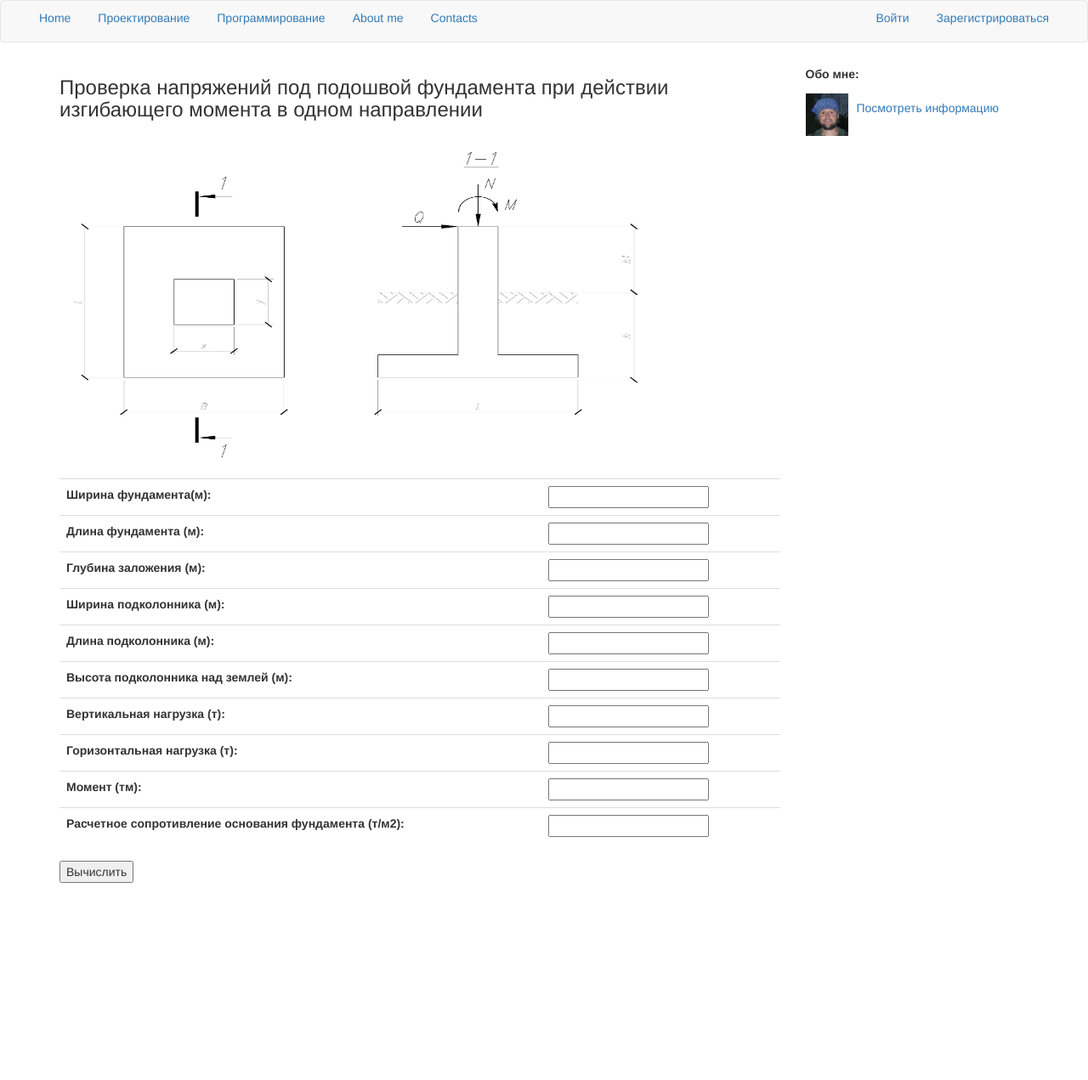
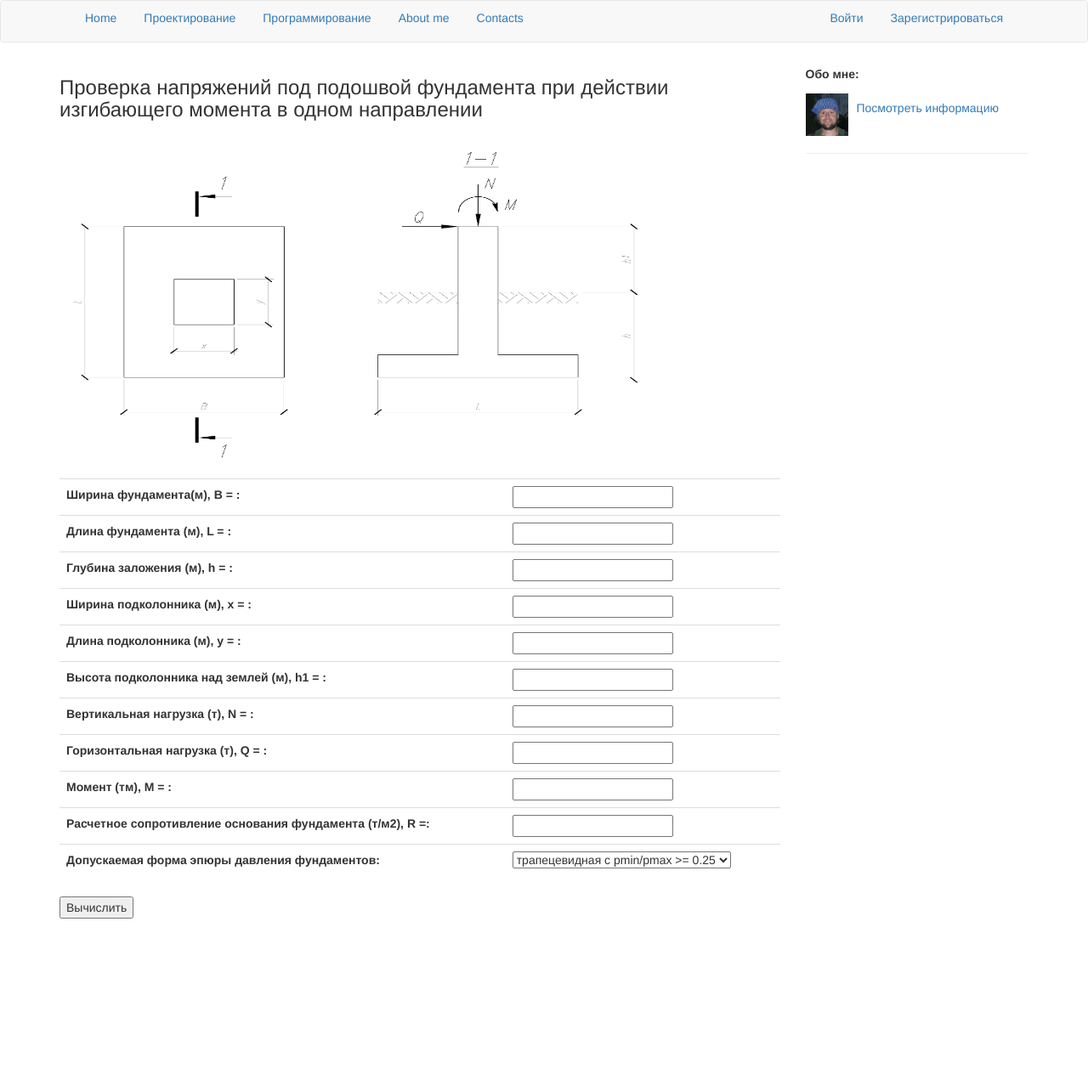
Before and after one commit to IvanSimeyko/blog, a Django app: page /foundation/results/ in a window 1280 px wide. Shown: the whole page at 85% size. Before the commit the page ends 1039 px from the top, so only its background shows below. Run offline with Django 3.2, Linux system fonts and the light colour scheme; parts of the project's set-up code (start-up, migrations or seed data) failed here and were passed over; some libraries are stand-ins or nearby versions.

Commit message:
simple modify

```diff
--- a/articles/admin.py
+++ b/articles/admin.py
@@ -16,6 +16,7 @@ class ArticleAdmin(MarkdownModelAdmin):
     inlines = [ArticleInline]
     list_filter = ['article_date']
     formfield_overrides = {TextField: {'widget': AdminMarkdownWidget}}
+    #prepopulated_fields = {'article_slug': ('article_title',)}
 
 admin.site.register(Article, ArticleAdmin)
 admin.site.register(Tag)
--- a/articles/models.py
+++ b/articles/models.py
@@ -26,6 +26,7 @@ class Article(models.Model):
     article_publish = models.BooleanField(default=True)
     article_likes = models.IntegerField(default=0)
     article_tags = models.ManyToManyField(Tag)
+    #article_slug = models.SlugField(max_length=25, default='ivan')
 
     objects = ArticleQuerySet.as_manager()
 
--- a/articles/templates/articles/article_detail.html
+++ b/articles/templates/articles/article_detail.html
@@ -10,7 +10,9 @@
     <h3> {{ article.article_title }} </h3>
     <h6> {{ article.article_tags.all|join:", "  }} </h6>
     <p> {{ article.article_text|markdown }} </p>
-    <p><img src="{% static 'img/likes.jpg' %}" width="15" height="15">
+    <p>
+        <a href="{% url 'articles:add_like' article.id %}">
+            <img src="{% static 'img/likes.jpg' %}" width="15" height="15"> </a>
         <small>{{ article.article_likes }}</small></p>
     <hr>
     <p>Комментарии:</p>
--- a/foundations/views.py
+++ b/foundations/views.py
@@ -1,19 +1,23 @@
-# -*- coding: utf-8 -*-
+## -*- coding: utf-8 -*-
 from django.shortcuts import render
 from django import forms
 
 
 class QuadraticForm(forms.Form):
-    width_foundation = forms.FloatField(label="Ширина фундамента(м)")
-    length_foundation = forms.FloatField(label="Длина фундамента (м)")
-    depth_foundation = forms.FloatField(label="Глубина заложения (м)")
-    width_bucket = forms.FloatField(label="Ширина подколонника (м)")
-    length_bucket = forms.FloatField(label="Длина подколонника (м)")
-    height_above_ground = forms.FloatField(label="Высота подколонника над землей (м)")
-    vertical_force = forms.FloatField(label="Вертикальная нагрузка (т)")
-    horizontal_force = forms.FloatField(label="Горизонтальная нагрузка (т)")
-    moment = forms.FloatField(label="Момент (тм)")
-    resistance_soil = forms.FloatField(label="Расчетное сопротивление основания фундамента (т/м2)")
+    b = forms.FloatField(label="Ширина фундамента(м),  B = ")
+    l = forms.FloatField(label="Длина фундамента (м),  L = ")
+    h = forms.FloatField(label="Глубина заложения (м),  h = ")
+    x = forms.FloatField(label="Ширина подколонника (м),  x = ")
+    y = forms.FloatField(label="Длина подколонника (м),  y = ")
+    h1 = forms.FloatField(label="Высота подколонника над землей (м), h1 = ")
+    N = forms.FloatField(label="Вертикальная нагрузка (т),  N = ")
+    Q = forms.FloatField(label="Горизонтальная нагрузка (т),  Q = ")
+    M = forms.FloatField(label="Момент (тм),  M = ")
+    R = forms.FloatField(label="Расчетное сопротивление основания фундамента (т/м2),  R =")
+    epurs = forms.ChoiceField(label="Допускаемая форма эпюры давления фундаментов",
+                              choices=(('1', 'трапецевидная с pmin/pmax >= 0.25'),
+                                      ('2', 'треугольная без отрыва подошвы'),
+                                      ('3', 'треугольная с отрывом подошвы'),))
 
     def clean(self):
         data = self.cleaned_data
@@ -23,83 +27,112 @@ class QuadraticForm(forms.Form):
 
 
 # weight of the foundation
-def weight_found(width_foundation, length_foundation, depth_foundation,
-                 width_bucket, length_bucket, height_above_ground):
-    weight = width_foundation*length_foundation*depth_foundation*2 +\
-        width_bucket*length_bucket*height_above_ground*2.75
+def weight_found(b, l, h, x, y, h1):
+    weight = b*l*h*2 + x*y*h1*2.75
     return weight
 
 
-def load_in_found(vertical_force, weight_found,
-                  horizontal_force, moment, depth_foundation, height_above_ground):
-    vertical_load = vertical_force + weight_found
-    moment = moment + horizontal_force*(depth_foundation+height_above_ground)
+def load_in_found(N, Q, b, l, h, x, y, h1, M):
+    vertical_load = N + weight_found(b, l, h, x, y, h1)
+    moment = M + Q*(h+h1)
     return vertical_load, moment
 
 
-def geometry(width_foundation, length_foundation):
-    square = width_foundation*length_foundation
-    resistance_moment = width_foundation*length_foundation**2 / 6
+def geometry(b, l):
+    square = b*l
+    resistance_moment = b*l**2 / 6
     return square, resistance_moment
 
 
-def eccentricity(load_in_found):
-    eccentricity = load_in_found[1] / load_in_found[0]
+def eccentricity(N, Q, b, l, h, x, y, h1, M):
+    eccentricity = load_in_found(N, Q, b, l, h, x, y, h1, M)[1] / load_in_found(N, Q, b, l, h, x, y, h1, M)[0]
     return eccentricity
 
 
-def pressure(load_in_found, geometry, eccentricity, length_foundation, width_foundation):
-    if eccentricity <= 0.25*length_foundation:
-        if eccentricity < length_foundation/1.6:
-            pressure_max = load_in_found[0]/geometry[0] + load_in_found[1]/geometry[1]
-            pressure_min = load_in_found[0]/geometry[0] - load_in_found[1]/geometry[1]
-            return '\n \n Эпюра давления под подошвой фундамента имеет трапецивидный вид.\
-            Максимальное краевое давление pmax = %.2f; pmin = %.2f' % (pressure_max, pressure_min)
-        elif eccentricity == length_foundation/1.6:
-            pressure_max = load_in_found[0]/geometry[0] + load_in_found[1]/geometry[1]
-            pressure_min = load_in_found[0]/geometry[0] - load_in_found[1]/geometry[1]
-            return '\n \n Эпюра давления под подошвой фундамента имеет треугольный вид.\
-            Максимальное краевое давление pmax = %.2f; pmin = %.2f' % (pressure_max, pressure_min)
-        elif eccentricity > length_foundation/1.6:
-            c0 = length_foundation/2 - eccentricity
-            if c0 <= length_foundation:
-                pressure_max = 2*load_in_found[0] / (3*width_foundation*c0)
+def pressure(N, Q, b, l, h, x, y, h1, M, R):
+    if eccentricity(N, Q, b, l, h, x, y, h1, M) <= 0.25*l:
+        if eccentricity(N, Q, b, l, h, x, y, h1, M) < l/6:
+            pressure_max = load_in_found(N, Q, b, l, h, x, y, h1, M)[0]/geometry(b, l)[0] + \
+                           load_in_found(N, Q, b, l, h, x, y, h1, M)[1]/geometry(b, l)[1]
+            pressure_min = load_in_found(N, Q, b, l, h, x, y, h1, M)[0]/geometry(b, l)[0] - \
+                           load_in_found(N, Q, b, l, h, x, y, h1, M)[1]/geometry(b, l)[1]
+            pressure_soil = pressure_max / geometry(b, l)[0]
+            if pressure_soil <= 1.2 * R:
+                text = 'Эпюра давления под подошвой фундамента имеет трапецивидный вид. \n \
+                       Максимальное краевое давление pmax = %.2f (т/м2); минимальное pmin = %.2f (т/м2)' \
+                       % (pressure_max, pressure_min)
+                return text
+            else:
+                return '\n \n Максимальное напряжение pmax = %.2f (т/м2) превышает допустимое Rmax = %.2f (т/м2).\
+                Увеличьте размеры фундамента' % (pressure_max, 1.2*R)
+
+        elif eccentricity(N, Q, b, l, h, x, y, h1, M) == l/6:
+            pressure_max = load_in_found(N, Q, b, l, h, x, y, h1, M)[0]/geometry(b, l)[0] + \
+                           load_in_found(N, Q, b, l, h, x, y, h1, M)[1]/geometry(b, l)[1]
+            pressure_soil = pressure_max / geometry(b, l)[0]
+            if pressure_soil <= 1.2 * R:
+                return '\n \n Эпюра давления под подошвой фундамента имеет треугольный вид.\
+                Максимальное краевое давление pmax = %.2f (т/м2); pmin = 0' % pressure_max
+            else:
+                return '\n \n Максимальное напряжение pmax = %.2f (т/м2) превышает допустимое Rmax = %.2f (т/м2).\
+                Увеличьте размеры фундамента' % (pressure_max, 1.2*R)
+
+        elif l/6 < eccentricity(N, Q, b, l, h, x, y, h1, M) < l/4:
+            c0 = l/2 - eccentricity(N, Q, b, l, h, x, y, h1, M)
+            gap_found = l-(3*c0)
+            pressure_max = 2*load_in_found(N, Q, b, l, h, x, y, h1, M)[0] / (3*b*c0)
+            pressure_soil = pressure_max / geometry(b, l)[0]
+            if pressure_soil <= 1.2 * R:
                 return '\n \n Эпюра давления под подошвой имеет треугольную форму (имеется отрыв фундамента.\
-                Максимальное краевое давление pmax=%.2f.\n \
-                Величина отрыва подошвы фундамента Со = %.2f' % (pressure_max, c0)
+                       Максимальное краевое давление pmax=%.2f. (т/м2) \n \
+                       Величина отрыва подошвы фундамента Со = %.2f' % (pressure_max, gap_found)
             else:
-                return '\n \n '
+                return '\n \n Максимальное напряжение pmax = %.2f (т/м2) превышает допустимое Rmax = %.2f (т/м2).\
+                Увеличьте размеры фундамента' % (pressure_max, 1.2*R)
+
     else:
-        max_eccentricity = 0.25 * length_foundation
-        return '\n \n Эксцентриситет больше предльного значения\
-        (чертверть длины фундамента = %.2f). Увелитьте размеры фундаменты!' % max_eccentricity
+        max_eccentricity = 0.25 * l
+        return '\n \n Эксцентриситет = %.2f больше предельного значения\
+        (%.2f). Увеличьте размеры фундаменты!' % (eccentricity(N, Q, b, l, h, x, y, h1, M), max_eccentricity)
 
 
 def foundation_results(request):
     if request.GET:
         form = QuadraticForm(request.GET)
         if form.is_valid():
-            width_foundation = form.cleaned_data.get('width_foundation')
-            length_foundation = form.cleaned_data.get('length_foundation')
-            depth_foundation = form.cleaned_data.get('depth_foundation')
-            width_bucket = form.cleaned_data.get('width_bucket')
-            length_bucket = form.cleaned_data.get('length_bucket')
-            height_above_ground = form.cleaned_data.get('height_above_ground')
-            vertical_force = form.cleaned_data.get('vertical_force')
-            horizontal_force = form.cleaned_data.get('horizontal_force')
-            moment = form.cleaned_data.get('moment')
-            resistance_soil = form.cleaned_data.get('resistance_soil')
+            b = form.cleaned_data.get('b')
+            l = form.cleaned_data.get('l')
+            h = form.cleaned_data.get('h')
+            x = form.cleaned_data.get('x')
+            y = form.cleaned_data.get('y')
+            h1 = form.cleaned_data.get('h1')
+            N = form.cleaned_data.get('N')
+            Q = form.cleaned_data.get('Q')
+            M = form.cleaned_data.get('M')
+            R = form.cleaned_data.get('R')
+            epurs = form.cleaned_data.get('epurs')
 
-            weight_found = weight_found(width_foundation, length_foundation,
-                                 depth_foundation, width_bucket, length_bucket, height_above_ground)
+            weight_foundations = '\n \n \n Вес фундамента = %.2f (т)' % weight_found(b, l, h, x, y, h1)
 
-            load_in_foundations = load_in_found(vertical_force, weight_found(width_foundation, length_foundation,
-                                                depth_foundation, width_bucket, length_bucket, height_above_ground),
-                                                horizontal_force, moment, depth_foundation, height_above_ground)
+            load_in_foundations = '\n \n \n Нагрузка на обрезе фундамента N = {} (т), M = {} (тм)' \
+                                  .format(load_in_found(N, Q, b, l, h, x, y, h1, M)[0],
+                                          load_in_found(N, Q, b, l, h, x, y, h1, M)[1])
 
+            geometry_foundations = geometry(b, l)
+
+            eccentricity_foundations = '\n \n \n Относительный эксцентриситет приложения нагружки %.2f'\
+                                       % eccentricity(N, Q, b, l, h, x, y, h1, M)
+
+            pressure_foundations = pressure(N, Q, b, l, h, x, y, h1, M, R)
+
+            e = epurs
             return render(request, "foundation-result.html",
                           {'form': form, 'weight_foundations': weight_foundations,
-                                         'load_in_foundations': load_in_foundations, })
+                                         'load_in_foundations': load_in_foundations,
+                                         'geometry_foundations': geometry_foundations,
+                                         'eccentricity_foundations': eccentricity_foundations,
+                                         'pressure_foundations': pressure_foundations,
+                                         'e': e})
         else:
             return render(request, "foundation-result.html", {'form': form})
     else:
--- a/templates/base.html
+++ b/templates/base.html
@@ -22,7 +22,7 @@
   <body>
 
     <nav class="navbar navbar-default" role="navigation">
-        <div class="container-fluid">
+        <div class="container">
             <div class="navbar-header">
                 <button type="button" class="navbar-toggle collapsed" data-toggle="collapse" data-target="#navbar" aria-expanded="false" aria-controls="navbar">
                     <span class="sr-only">Toggle navigation</span>
@@ -70,6 +70,7 @@
                             </a>
                             <h5> <a href="{% url 'about_me:me' %}"> Посмотреть информацию </a></h5>
                         </div>
+                        <hr>
 
 
                     {% endblock container_right %}
```
Also changed, not shown: articles/migrations/0011_auto_20150620_1647.py (added), db.sqlite3. Lines whose indentation alone changed are shown as unchanged.
